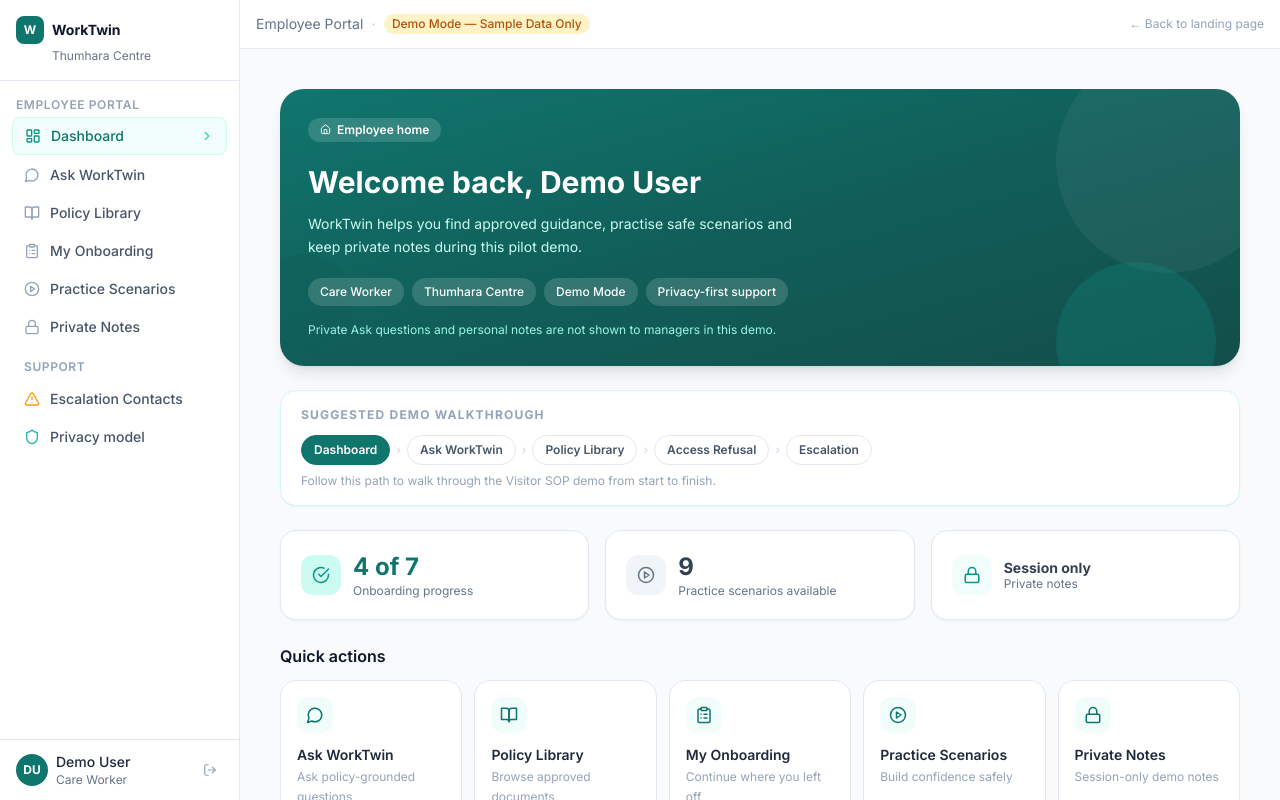
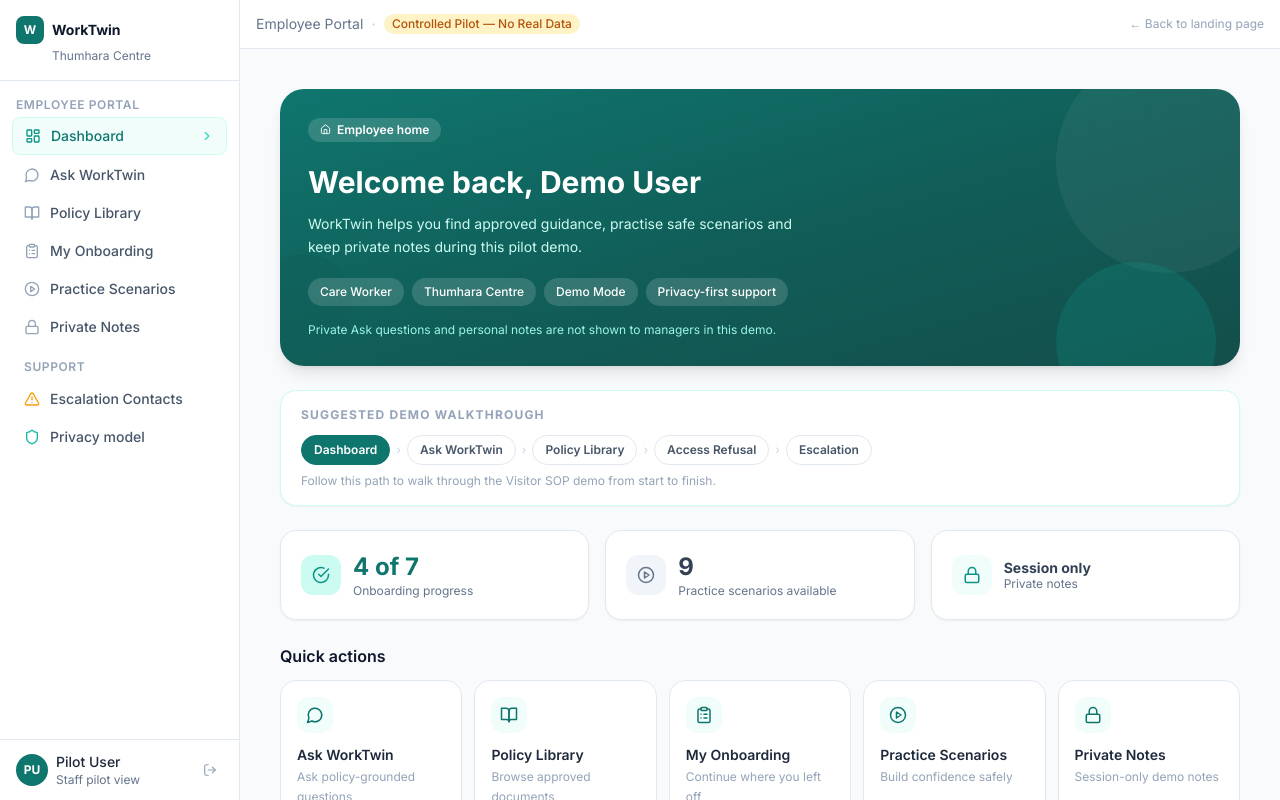
Before and after one commit to inaambasit/worktwin-care-pilot, a Next.js app in the folder frontend/: page /dashboard in a window 1280 px wide. Built offline with nearby package versions, Linux system fonts and the light colour scheme.

Commit message:
Polish pilot shell wording

```diff
--- a/frontend/components/AppLayout.tsx
+++ b/frontend/components/AppLayout.tsx
@@ -121,9 +121,9 @@ function SidebarContent({
         {/* Demo-only view switcher — only shown when admin demo is explicitly enabled */}
         {ADMIN_DEMO_ENABLED && (
           <div className="rounded-xl bg-amber-50 border border-amber-200 p-2.5">
-            <p className="text-xs font-semibold text-amber-700 uppercase tracking-wide mb-1">Demo Mode — Switch View</p>
+            <p className="text-xs font-semibold text-amber-700 uppercase tracking-wide mb-1">Host View — Switch Area</p>
             <p className="text-xs text-amber-700 mb-2 leading-tight">
-              Demo host only — staff would not see admin access in a real deployment.
+              Pilot host only — staff users do not see admin access.
             </p>
             <div className="flex gap-1.5">
               <Link
@@ -160,11 +160,11 @@ function SidebarContent({
         )}
         <div className="flex items-center gap-2 px-1">
           <div className="w-8 h-8 rounded-full bg-teal-700 text-white text-xs font-bold flex items-center justify-center shrink-0">
-            DU
+            PU
           </div>
           <div className="min-w-0 flex-1">
-            <p className="text-sm font-medium text-slate-800 truncate">Demo User</p>
-            <p className="text-xs text-slate-500">{isAdmin ? 'Admin' : 'Care Worker'}</p>
+            <p className="text-sm font-medium text-slate-800 truncate">Pilot User</p>
+            <p className="text-xs text-slate-500">{isAdmin ? 'Admin pilot view' : 'Staff pilot view'}</p>
           </div>
           <Link
             href="/logout"
@@ -255,8 +255,8 @@ export default function AppLayout({ children }: { children: React.ReactNode }) {
               </span>
               <span className="text-slate-300 hidden sm:inline">·</span>
               <span className="text-xs bg-amber-100 text-amber-700 font-medium px-2 py-0.5 rounded-full whitespace-nowrap">
-                <span className="sm:hidden">Demo</span>
-                <span className="hidden sm:inline">Demo Mode — Sample Data Only</span>
+                <span className="sm:hidden">Pilot</span>
+                <span className="hidden sm:inline">Controlled Pilot — No Real Data</span>
               </span>
             </div>
             <Link
```
Also changed, not shown: 1 other file (tests, documents, lock files or other folders).
